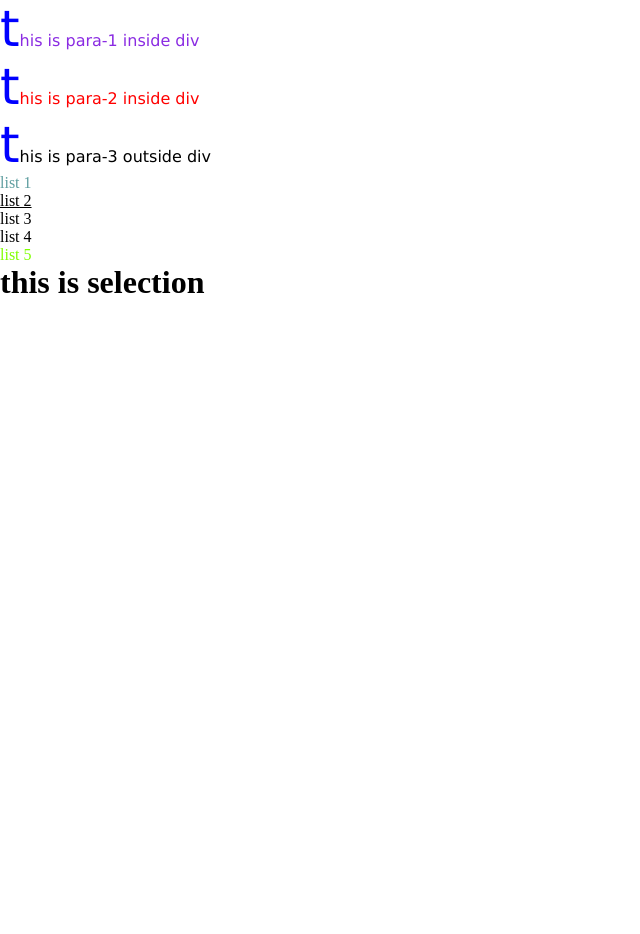
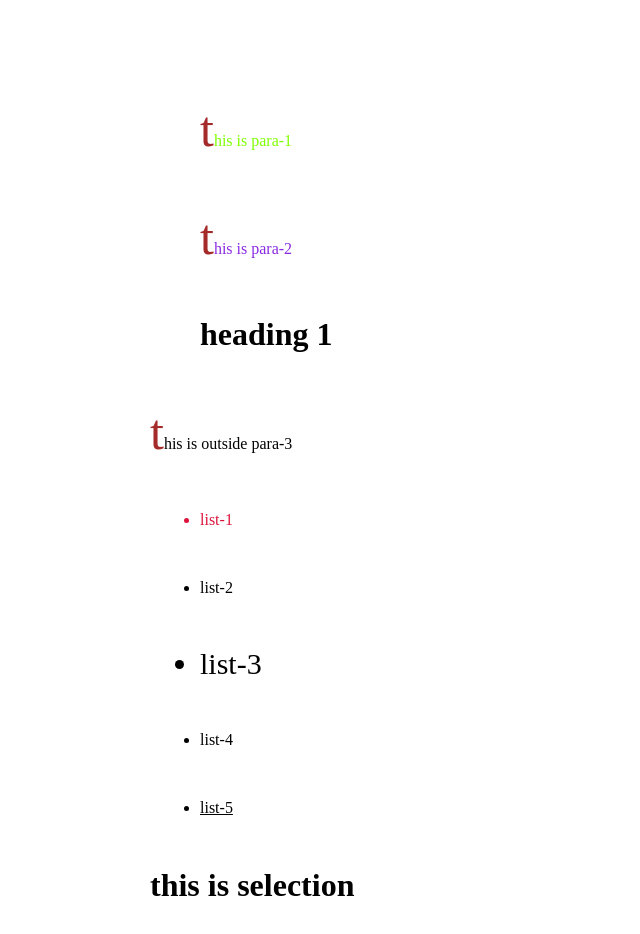
Before and after one commit to Shivam24S/Rnw-CSS, a plain HTML site: page 8.selectors/index.html in a window 1280 px wide. Shown: the whole page, without its empty margins (0-640 px from the left). Before the commit the page ends 800 px from the top, so only its background shows below. Drawn offline with Linux system fonts and the light colour scheme.

Commit message:
selectors and position property added

```diff
--- a/8.selectors/index.html
+++ b/8.selectors/index.html
@@ -3,28 +3,24 @@
   <head>
     <meta charset="UTF-8" />
     <meta name="viewport" content="width=device-width, initial-scale=1.0" />
-    <title>selectors</title>
+    <title>Selector</title>
     <link rel="stylesheet" href="style.css" />
   </head>
   <body>
     <div>
-      <p>this is para-1 inside div</p>
-
-      <p>this is para-2 inside div</p>
+      <p>this is para-1</p>
+      <p>this is para-2</p>
+      <h1>heading 1</h1>
     </div>
 
-    <p>this is para-3 outside div</p>
+    <p>this is outside para-3</p>
 
     <ul>
-      <li>list 1</li>
-
-      <li>list 2</li>
-
-      <li>list 3</li>
-
-      <li>list 4</li>
-
-      <li>list 5</li>
+      <li>list-1</li>
+      <li>list-2</li>
+      <li>list-3</li>
+      <li>list-4</li>
+      <li>list-5</li>
     </ul>
 
     <h1>this is selection</h1>
--- a/8.selectors/style.css
+++ b/8.selectors/style.css
@@ -2,39 +2,44 @@
   margin: 0;
   padding: 0;
   box-sizing: border-box;
+  margin: 50px;
 }
 
-div,
+/* div p {
+  color: blueviolet;
+} */
+
+/* div,
 p {
-  font-family: "Lucida Sans", "Lucida Sans Regular", "Lucida Grande",
-    "Lucida Sans Unicode", Geneva, Verdana, sans-serif;
-}
+  color: blueviolet;
+} */
 
 div > p {
-  color: red;
+  color: blueviolet;
 }
 
 p::first-letter {
-  color: blue;
   font-size: 50px;
+  color: brown;
 }
 
 div::first-line {
-  color: blueviolet;
+  color: chartreuse;
 }
 
 ul li:first-child {
-  color: cadetblue;
+  color: crimson;
 }
 
 ul li:last-child {
-  color: chartreuse;
-}
-
-ul li:nth-child(2) {
   text-decoration: underline;
 }
 
+ul li:nth-child(3) {
+  font-size: 30px;
+}
+
 h1::selection {
-  color: blue;
+  color: cadetblue;
+  background-color: darkmagenta;
 }
--- /dev/null
+++ b/9.position/style.css
@@ -0,0 +1,55 @@
+* {
+  margin: 0;
+  padding: 0;
+  box-sizing: border-box;
+}
+
+.container {
+  background-color: gray;
+  height: 400px;
+  width: 400px;
+  margin: 200px;
+  /* height: 90vh; */
+}
+
+.box {
+  height: 100px;
+  width: 100px;
+}
+
+.green {
+  background-color: green;
+  position: relative;
+  top: 50px;
+  left: 60px;
+  right: 100px;
+  bottom: 10px;
+  z-index: 1;
+}
+
+.blue {
+  background-color: blue;
+  position: absolute;
+  /* top: 50px; */
+  bottom: 20px;
+}
+
+.yellow {
+  background-color: yellow;
+  position: fixed;
+  top: 50px;
+}
+
+.red {
+  background-color: red;
+  position: sticky;
+  top: 50px;
+  z-index: 2;
+}
+
+.parent {
+  height: 1600px;
+  width: 800px;
+  border: 2px dotted gray;
+  position: relative;
+}
```
Also changed, not shown: 9.position/index.html (added, +28 -0 lines).
